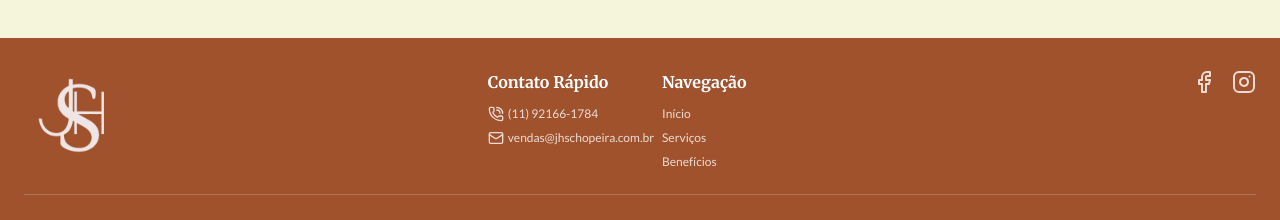
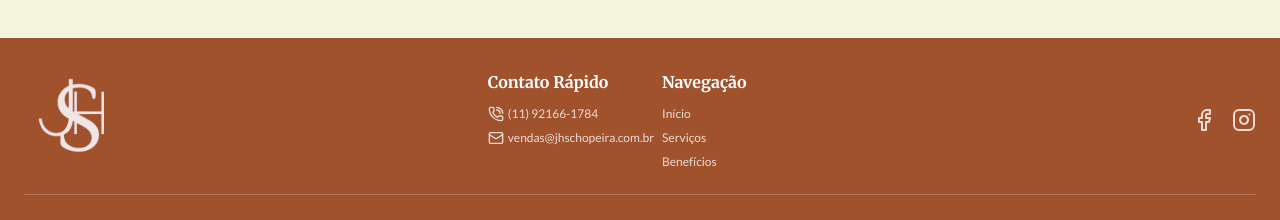
Before and after one commit to jjhschopeiras-ship-it/landing-page-jhs, a Next.js app: page / in a window 1280 px wide. Shown: the part 3259-3479 px from the top of the page. Built offline with nearby package versions, Linux system fonts and the light colour scheme.

Commit message:
Alterações do cliente

```diff
--- a/components/sections/Footer.tsx
+++ b/components/sections/Footer.tsx
@@ -27,7 +27,7 @@
       <div className="container mx-auto px-4 md:px-6">
         {/* Grid Principal */}
         {/* Mantemos md:grid-cols-3, mas ajustamos alinhamentos internos */}
-        <div className="flex flex-col gap-4 md:flex-row md:justify-between">
+        <div className="flex flex-col items-center gap-4 md:flex-row md:justify-between">
           {/* Coluna 1: Logo */}
           {/* Ajustado: items-start para alinhar à esquerda no desktop */}
           <div className="flex flex-col items-center md:items-start text-center md:text-left space-y-4">
```
